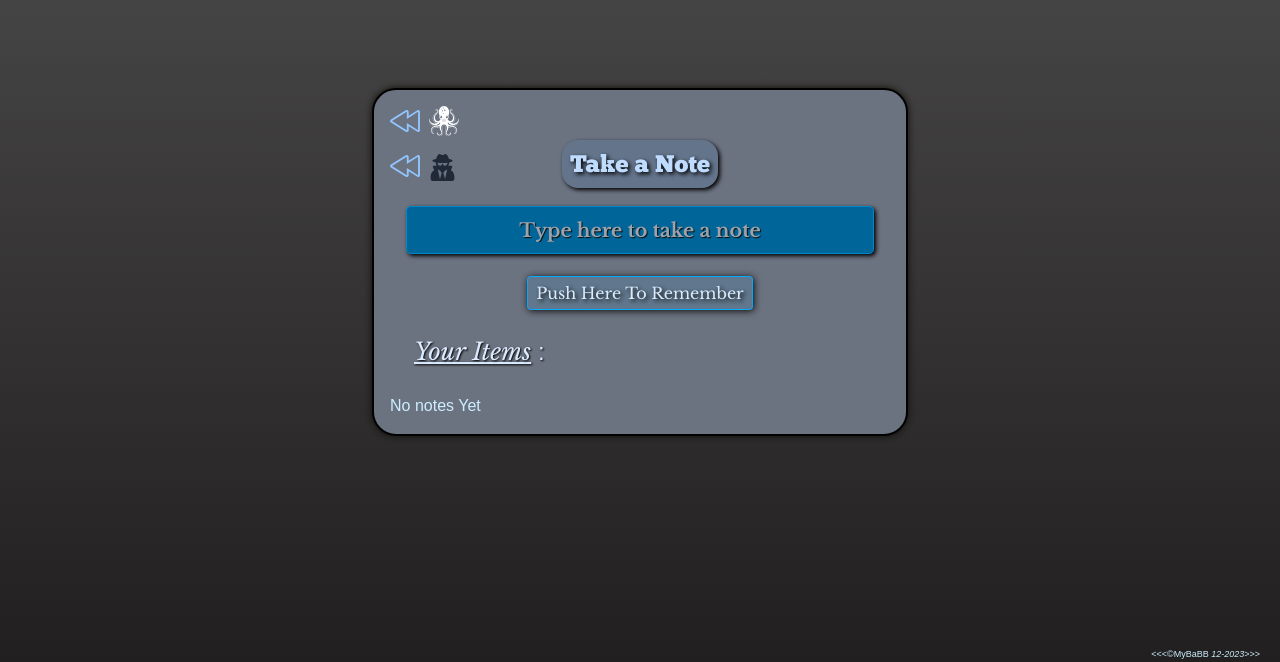
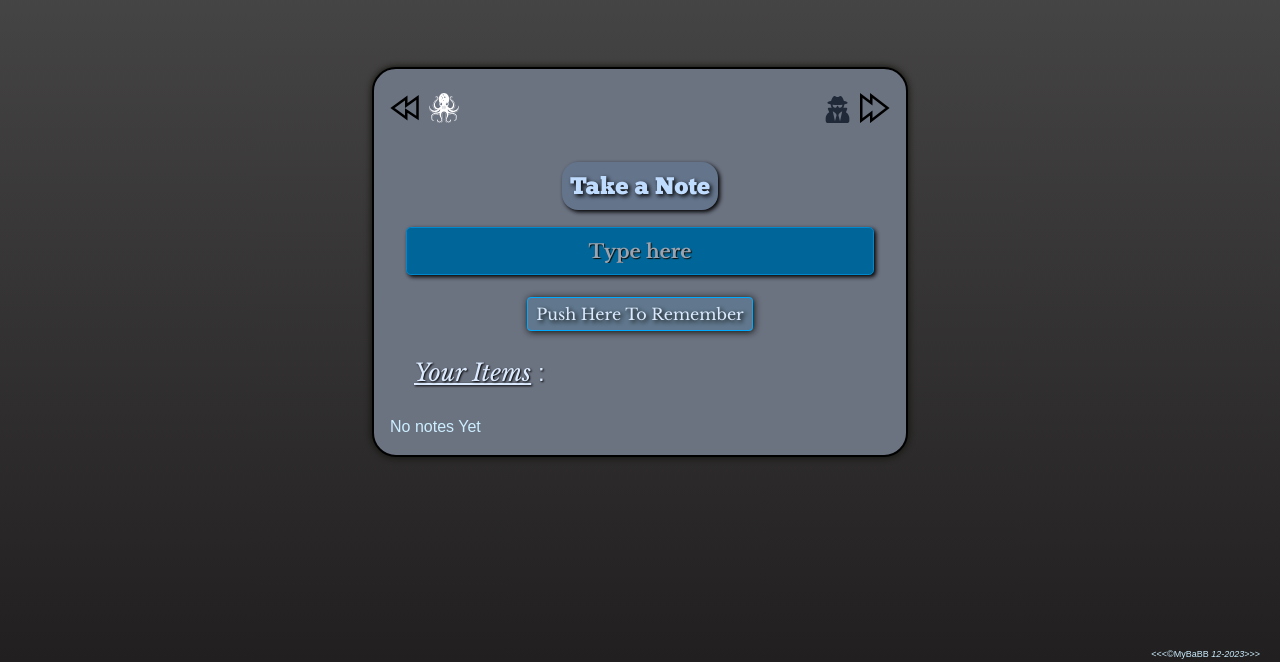
Before and after one commit to MyBaBB/MyBABB-Remember, a React (Vite) app: page / in a window 1280 px wide. Shown: the part 138-800 px from the top of the page. Built offline with nearby package versions, Linux system fonts and the light colour scheme.

Commit message:
adjusted the secret man

```diff
--- a/src/TodoFolder/NewTodoForm.jsx
+++ b/src/TodoFolder/NewTodoForm.jsx
@@ -3,7 +3,8 @@ import { useState } from "react";
 import { SlControlRewind } from "react-icons/sl";
 import { FaUserSecret } from "react-icons/fa";
 import { SiTestinglibrary } from "react-icons/si";
-
+import { GrFastForward } from "react-icons/gr";
+import { GrRewind } from "react-icons/gr";
 export function NewTodoForm({ onSubmit }) {
   const [newItem, setNewItem] = useState("");
 
@@ -18,21 +19,31 @@ export function NewTodoForm({ onSubmit }) {
 
   return (
 <>
-<div className="relative">
+
+<div className="relative flex justify-between    ">
+<div className="inline-block ">
     <a href="https://resume-hub.mybabb.com/">
-    <div className=" rewindButton relative   z-50    text-white  ">
-      <span className="inline-block text-blue-300"> <SlControlRewind size={30}/></span>&nbsp;&nbsp;
+    <div className=" rewindButton relative   w-fit inline-block   z-50    text-white  ">
+      <span className="inline-block mt-2 text-blue-300"> <GrRewind size={30}/></span>&nbsp;&nbsp;
       <span className="inline-block"> <SiTestinglibrary   size={30}/></span>
     </div>
     </a>
+    </div>
 
+     <div className="inline-block  ">
     <a href="https://mybabb.github.io/MyBaBB_Password_Machine/">
-    <div className=" rewindButton relative z-50   mb-[-5rem]  ">
-      <span className="inline-block mt-2 text-blue-300"><SlControlRewind size={30}/></span>&nbsp;&nbsp;
-      <span className="inline-block text-gray-800"><FaUserSecret size={27}/></span>
-    </div>
-    </a>
-    </div>
+    <div className=" rewindButton relative z-50    inline-block mb-[-5rem]  ">
+
+    <span className="inline-block text-gray-800"><FaUserSecret size={27}/></span>&nbsp;&nbsp;
+      <span className="inline-block mt-2 text-blue-300"><GrFastForward size={30}/></span>
+
+   </div>
+     </a>
+     </div>
+
+</div>
+
+
     <form
       onSubmit={handleSubmit}
       className="new-item-form relative m-auto flex w-[250px] xs:w-[400px] md:w-[500px] "
@@ -54,7 +65,7 @@ export function NewTodoForm({ onSubmit }) {
           onChange={(e) => setNewItem(e.target.value)}
           type="text"
           id="item"
-          placeholder="Type here to take a note"
+          placeholder="Type here"
         />
       </div>
       <button className="btn m-auto w-fit font-LibreBaskerville-Regular text-blue-100  ">
```
